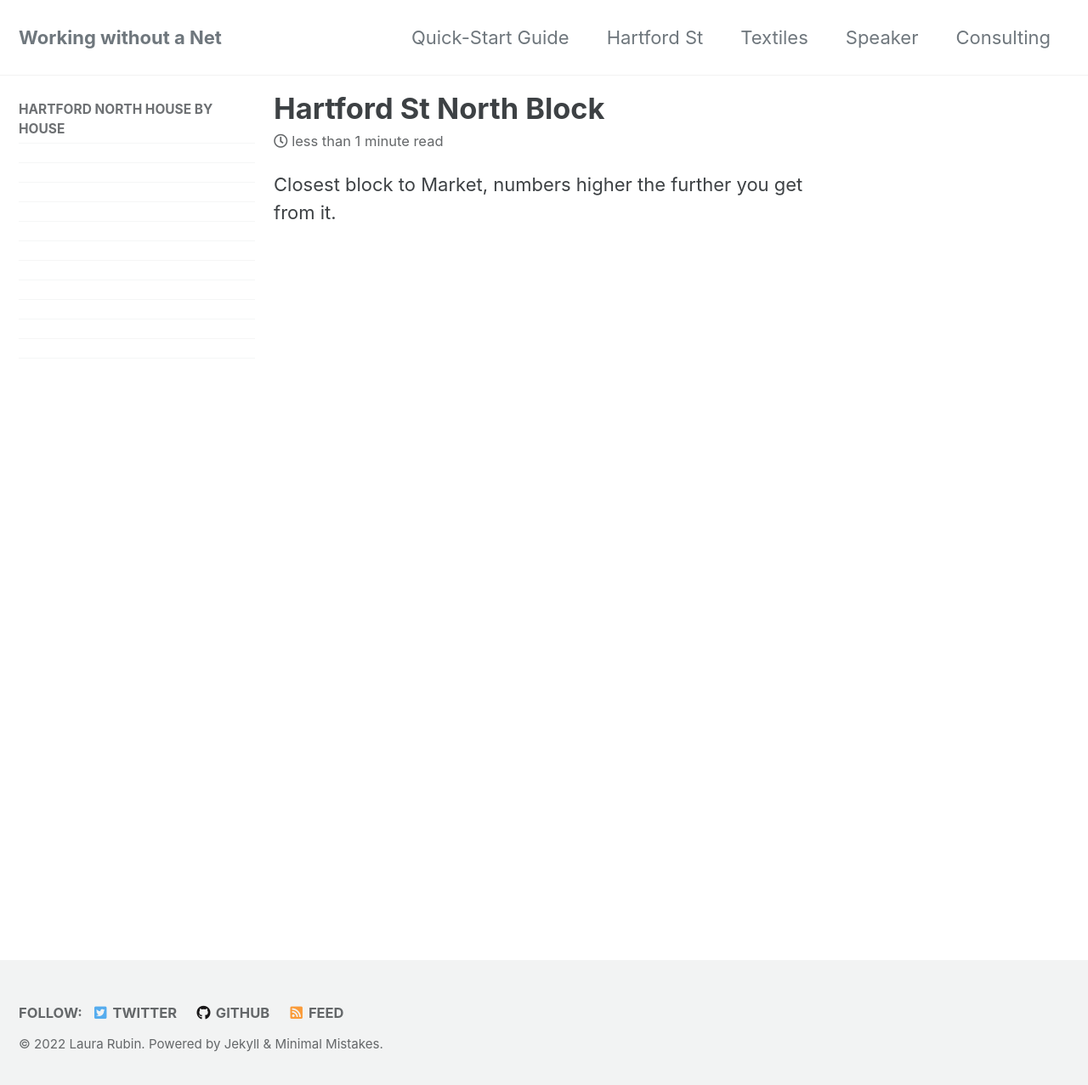
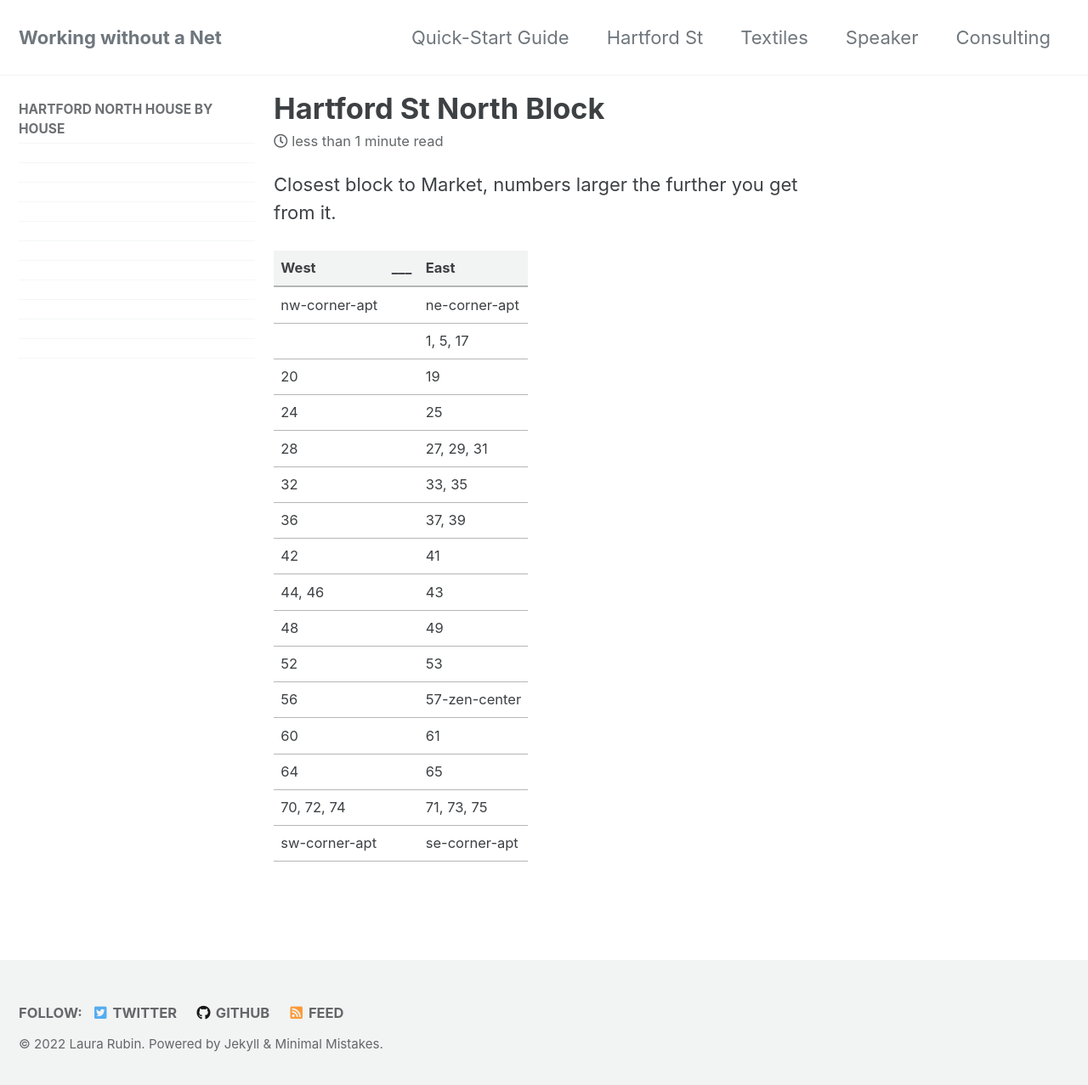
Before and after one commit to sanscontext/sanscontext.github.io, a Jekyll site: the page built from hartford-st/block/index.md, in a window 1280 px wide and 1285 px high. Shown: the top 1277 px of the window at 85% size. Built offline with Jekyll 4.4.1, drawn with Linux system fonts in a browser that asks for light colours; cached includes are drawn as plain includes.

Commit message:
small edits

```diff
--- a/hartford-st/block/index.md
+++ b/hartford-st/block/index.md
@@ -2,4 +2,23 @@
 title: Hartford St North Block
 ---
 
-Closest block to Market, numbers higher the further you get from it.
+Closest block to Market, numbers larger the further you get from it.
+
+| West          | ___ | East          |
+| ------------- | --- | ------------- |
+| nw-corner-apt |     | ne-corner-apt |
+|               |     | 1, 5, 17      |
+| 20            |     | 19            |
+| 24            |     | 25            |
+| 28            |     | 27, 29, 31    |
+| 32            |     | 33, 35        |
+| 36            |     | 37, 39        |
+| 42            |     | 41            |
+| 44, 46        |     | 43            |
+| 48            |     | 49            |
+| 52            |     | 53            |
+| 56            |     | 57-zen-center |
+| 60            |     | 61            |
+| 64            |     | 65            |
+| 70, 72, 74    |     | 71, 73, 75    |
+| sw-corner-apt |     | se-corner-apt |
```
Also changed, not shown: hartford-st/block/19.md (+1 -1 lines), hartford-st/block/27-29-31.md (+1 -1 lines), hartford-st/californios.md (+1 -1 lines), hartford-st/f-nelson-sons.md (+1 -0 lines), hartford-st/water-wars.md (+4 -0 lines).
